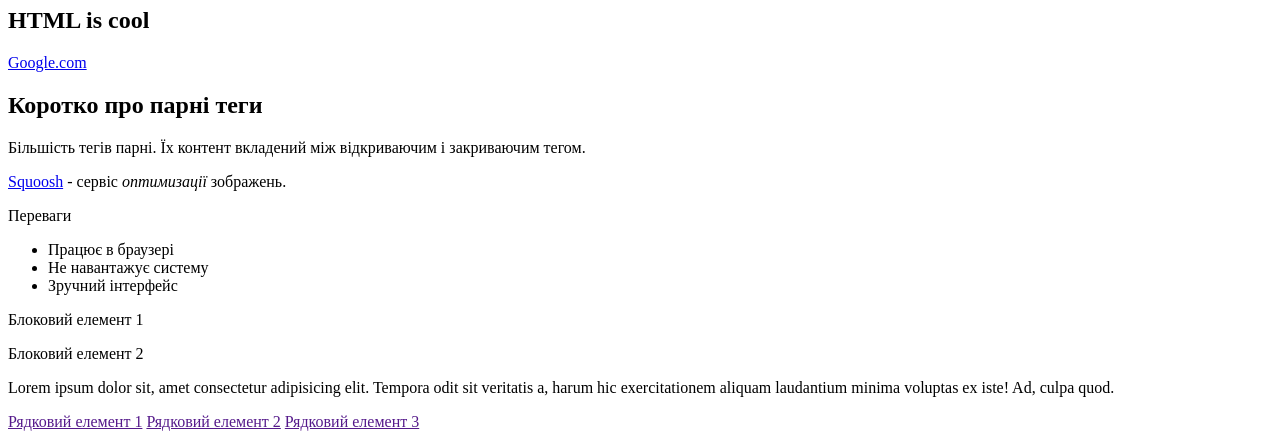
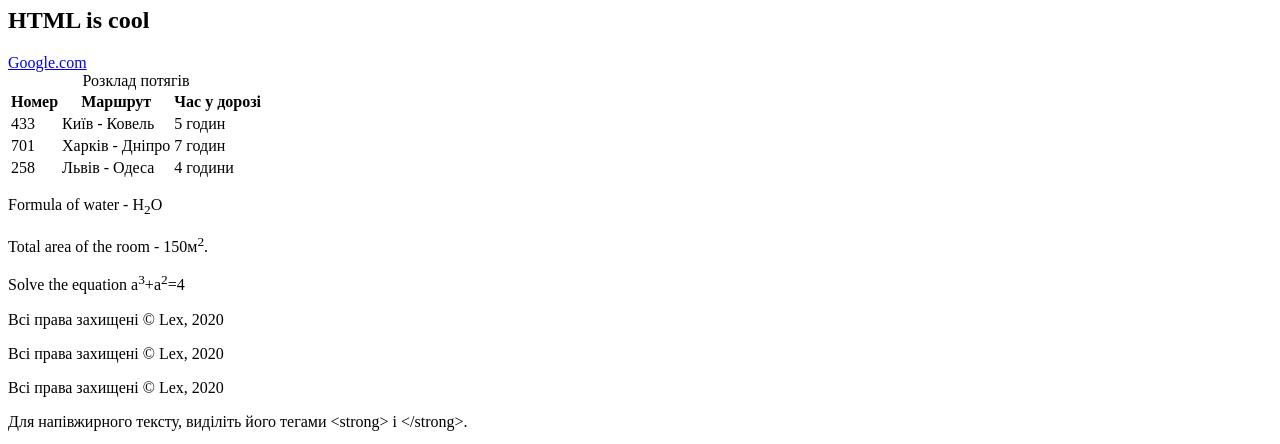
Before and after one commit to inhamostova/tutorial, a plain HTML site: page index.html in a window 1280 px wide. Shown: the part 73-517 px from the top of the page. Drawn offline with Linux system fonts and the light colour scheme.

Commit message:
added table, video and audio

```diff
--- a/index.html
+++ b/index.html
@@ -13,6 +13,72 @@
         Google.com
       </a>
 
+   <table>
+      <caption>
+    Розклад потягів
+  </caption>
+    <thead><tr>
+    <th>Номер</th>
+    <th>Маршрут</th>
+    <th>Час у дорозі</th>
+  </tr></thead>
+<tbody>
+    <tr>
+    <td>433</td>
+    <td>Київ - Ковель</td>
+    <td>5 годин</td>
+  </tr>
+  <tr>
+    <td>701</td>
+    <td>Харків - Дніпро</td>
+    <td>7 годин</td>
+  </tr>
+  <tr>
+    <td>258</td>
+    <td>Львів - Одеса</td>
+    <td>4 години</td>
+  </tr>
+</tbody>
+</table>
+
+<p>Formula of water  - H<sub>2</sub>O</p>
+
+<p>Total area of the room - 150м<sup>2</sup>.</p>
+
+<p>Solve the equation a<sup>3</sup>+a<sup>2</sup>=4</p>
+
+<p>Всі права захищені &copy; Lex, 2020</p>
+<p>Всі права захищені &#169; Lex, 2020</p>
+<p>Всі права захищені &#xa9; Lex, 2020</p>
+
+<p>
+  Для напівжирного тексту, виділіть його тегами &lt;strong&gt; і &lt;/strong&gt;.
+</p>
+
+<p>&#9733;</p>
+
+
+<video
+  poster="https://images.pexels.com/photos/595804/pexels-photo-595804.jpeg?w=640"
+  width="640"
+  controls
+>
+  <source
+    src="http://techslides.com/demos/sample-videos/small.webm"
+    type="video/webm"
+  />
+  <source
+    src="http://techslides.com/demos/sample-videos/small.mp4"
+    type="video/mp4"
+  />
+  <source
+    src="http://techslides.com/demos/sample-videos/small.ogg"
+    type="video/ogg"
+  />
+</video>
+
+<audio src="song.mp3" controls autoplay loop preload="auto"></audio>
+
       <!-- Стаття із заголовком і абзацом -->
 <article>
     <h1>Коротко про парні теги</h1>
@@ -26,6 +92,8 @@
     <a href="squoosh.app">Squoosh</a> - сервіс <em>оптимизації</em> зображень.
   </p>
 
+
+
   <p>Переваги</p>
   <ul>
     <li>Працює в браузері</li>
@@ -34,9 +102,9 @@
   </ul>
 
   <!-- Абзац - це блоковий елемент -->
-<p>Блоковий елемент 1</p>
-<p>Блоковий елемент 2</p>
-<p>Lorem ipsum dolor sit, amet consectetur adipisicing elit. Tempora odit sit veritatis a, harum hic exercitationem aliquam laudantium minima voluptas ex iste! Ad, culpa quod.</p>
+  <p>Блоковий елемент 1</p>
+  <p>Блоковий елемент 2</p>
+  <p>Lorem ipsum dolor sit, amet consectetur adipisicing elit. Tempora odit sit veritatis a, harum hic exercitationem aliquam laudantium minima voluptas ex iste! Ad, culpa quod.</p>
 <!-- Посилання - це рядковий елемент -->
 <a href="">Рядковий елемент 1</a>
 <a href="">Рядковий елемент 2</a>
```
